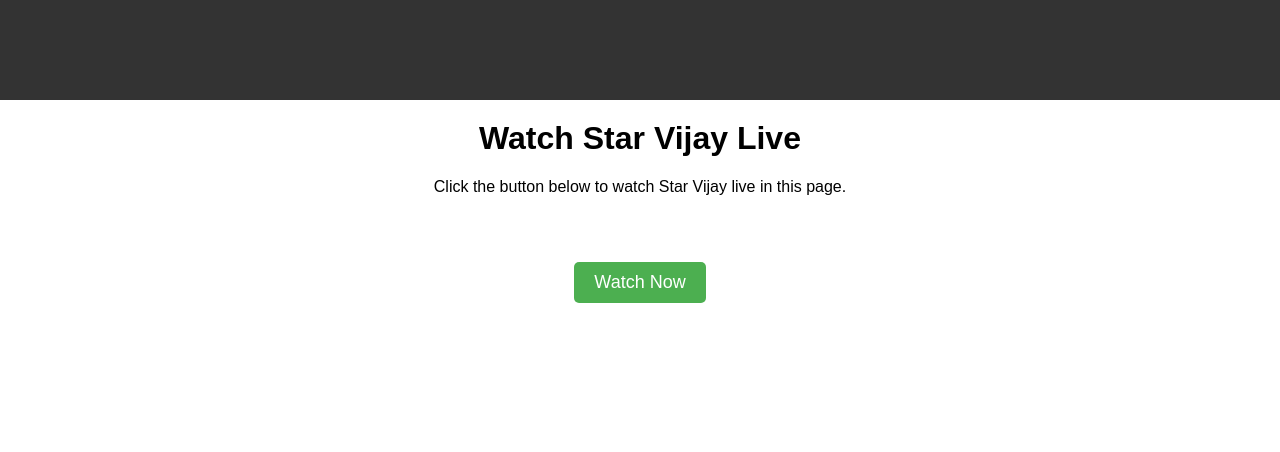
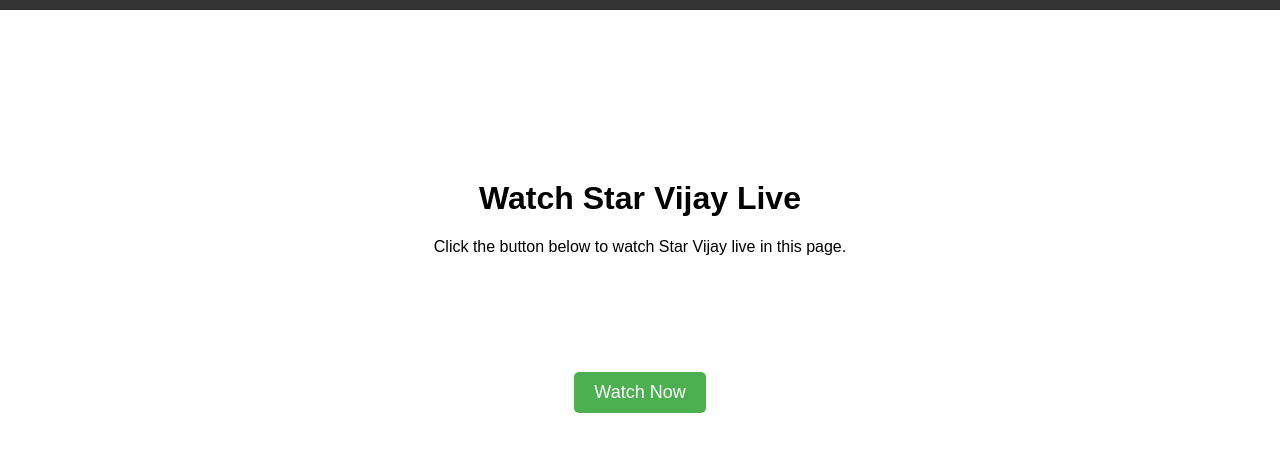
Before and after one commit to DATABASESK/PERSONAL, a plain HTML site: page index.html in a window 1280 px wide. Drawn offline with Linux system fonts and the light colour scheme.

Commit message:
index.html

```diff
--- a/index.html
+++ b/index.html
@@ -18,7 +18,7 @@
             top: 0;
             left: 0;
             width: 100%;
-            height: 100px; /* Adjust this value to cover more of the top if needed */
+            height: 10px; /* Adjust this value to cover more of the top if needed */
             background-color: black;
             z-index: 1000;
             opacity: 0.8; /* Make the overlay slightly transparent */
@@ -26,7 +26,7 @@
 
         /* Content below the overlay */
         .content {
-            margin-top: 120px; /* To prevent content from overlapping with the header */
+            margin-top: 180px; /* To prevent content from overlapping with the header */
         }
 
         .button {
@@ -37,7 +37,7 @@
             border: none;
             cursor: pointer;
             border-radius: 5px;
-            margin-top: 50px;
+            margin-top: 100px;
         }
 
         .button:hover {
```
